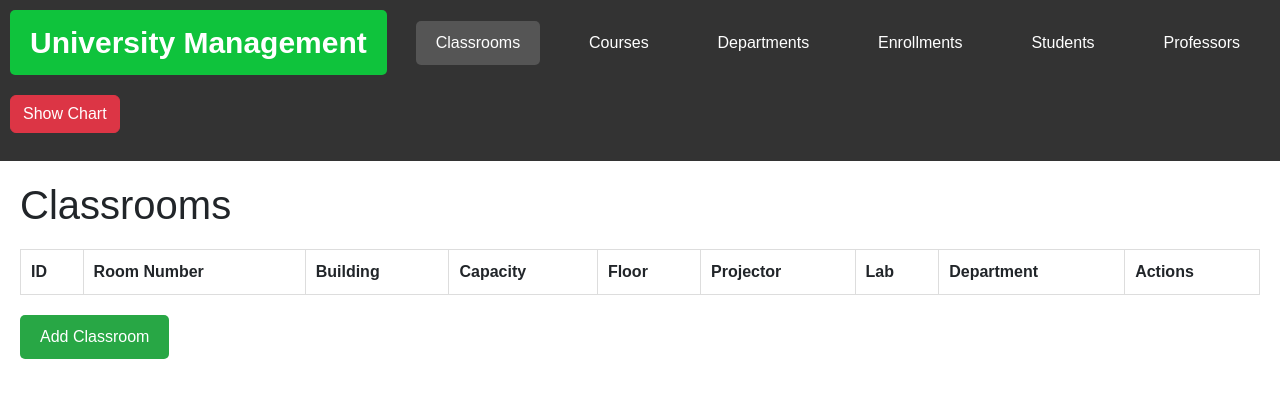
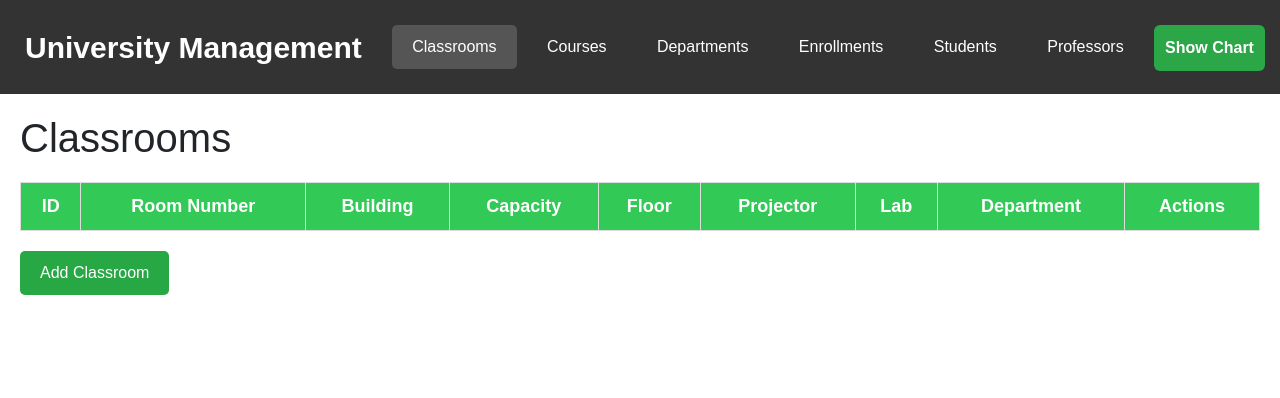
Before and after one commit to AhmedArbaz/SQL-Project, a plain HTML site: page Frontend/index.html in a window 1280 px wide. Drawn offline with nearby package versions, Linux system fonts and the light colour scheme; no server answers.

Commit message:
Add some UI changes like color and directions of the table text

```diff
--- a/Frontend/index.html
+++ b/Frontend/index.html
@@ -10,7 +10,7 @@
 </head>
 <body>
     <nav class="navbar">
-        <a href="#" data-target="classroomsSection" style=" font-weight: bold; font-size: 30px; background-color: rgba(0, 255, 64, 0.706); display:flex ; justify-content: center; align-items: center;">University Management</a>
+        <a href="#" data-target="classroomsSection" >University Management</a>
         <a href="#" data-target="classroomsSection" class="active">Classrooms</a>
         <a href="#" data-target="coursesSection">Courses</a>
         <a href="#" data-target="departmentsSection">Departments</a>
@@ -20,7 +20,7 @@
 
         <!-- Chart button -->
 
-        <button id="showChartButton" class="btn btn-danger" data-bs-toggle="modal" data-bs-target="#chartModal" style="margin-bottom: 18px; margin-right: 10px">
+        <button id="showChartButton" class="btn btn-" data-bs-toggle="modal" data-bs-target="#chartModal" style="margin-bottom: 18px; margin-right: 10px; background-color:#2ca748; color:white; font-weight:bold; padding:10px">
             Show Chart
           </button>
     </nav>
--- a/Frontend/style.css
+++ b/Frontend/style.css
@@ -7,15 +7,22 @@ body {
 .navbar {
     display: flex;
     background: #333;
-    padding: 10px;
+    padding: 5px;
 }
 
 .navbar a {
+    display: flex;
     color: white;
     text-decoration: none;
     padding: 10px 20px;
-    margin-right: 10px;
     border-radius: 5px;
+}
+
+.navbar :nth-child(1){
+    display: flex;
+    justify-content: flex-start;
+    font-weight: bold;
+    font-size: 30px;
 }
 
 .navbar a.active {
@@ -40,7 +47,19 @@ table {
 table th, table td {
     border: 1px solid #ddd;
     padding: 10px;
-    text-align: left;
+    text-align: center;
+
+}
+table{
+    border-radius: 100px;
+}
+
+th{
+    background-color: #33c956;
+    color: white;
+    font-size: large;
+    text-transform: capitalize;
+
 }
 
 button {
@@ -53,6 +72,10 @@ button {
     border-radius: 5px;
 }
 
+button :nth-child(2){
+    background-color: red;
+}
+
 button:hover {
     background: #218838;
 }
```
